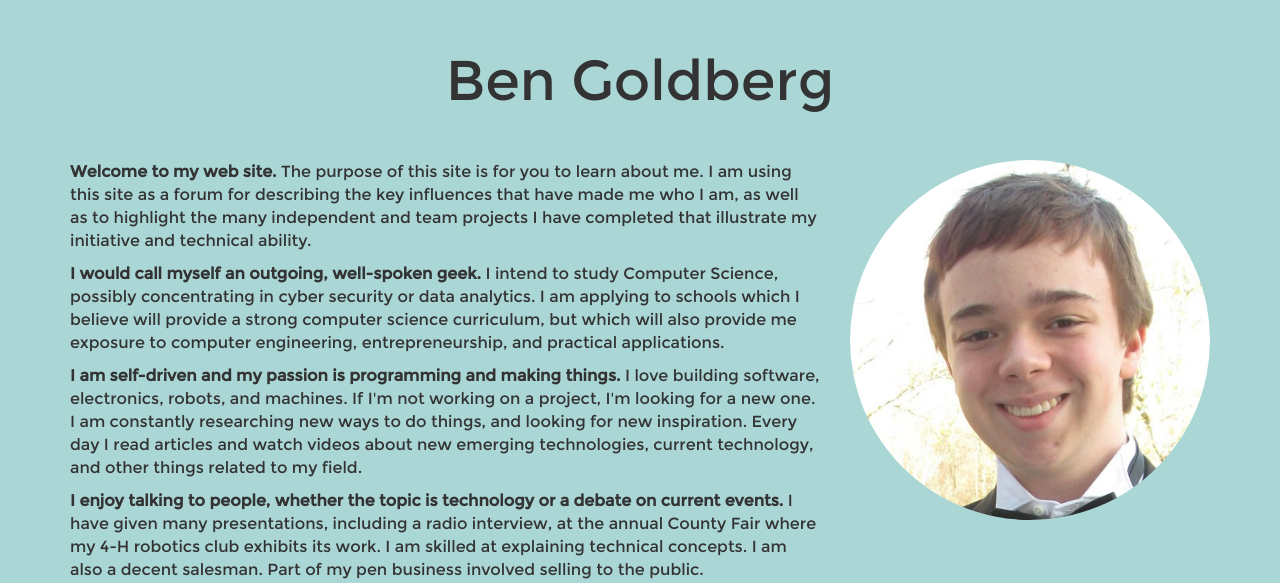
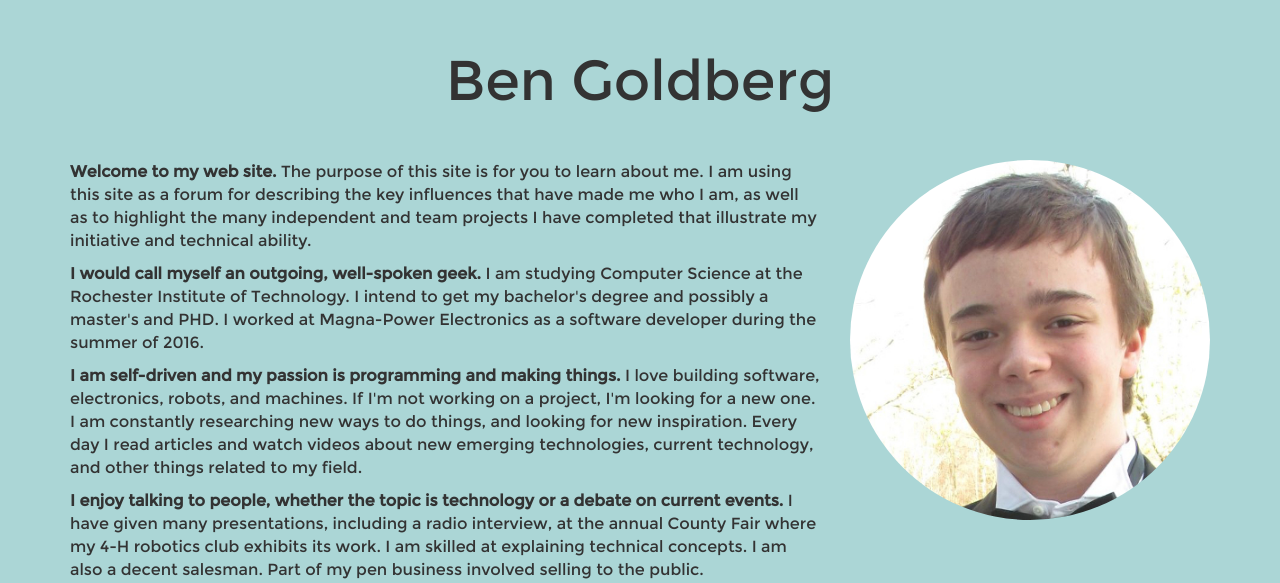
Before and after one commit to zethra/Ben-Goldberg, a PHP site: page / in a window 1280 px wide. Shown: the part 50-633 px from the top of the page. Run offline with PHP 8.4, Linux system fonts and the light colour scheme.

Commit message:
Updated main page to say the I'm in college

```diff
--- a/index.php
+++ b/index.php
@@ -40,10 +40,10 @@
                     </p>
 
                     <p>
-                        <strong>I would call myself an outgoing, well-spoken geek.</strong> I intend to study Computer
-                        Science, possibly concentrating in cyber security or data analytics. I am applying to schools
-                        which I believe will provide a strong computer science curriculum, but which will also
-                        provide me exposure to computer engineering, entrepreneurship, and practical applications.
+                        <strong>I would call myself an outgoing, well-spoken geek.</strong> I am studying Computer
+                        Science at the Rochester Institute of Technology.  I intend to get my bachelor's degree and
+                        possibly a master's and PHD.  I worked at Magna-Power Electronics as a software developer
+                        during the summer of 2016.
                     </p>
 
                     <p>
```
